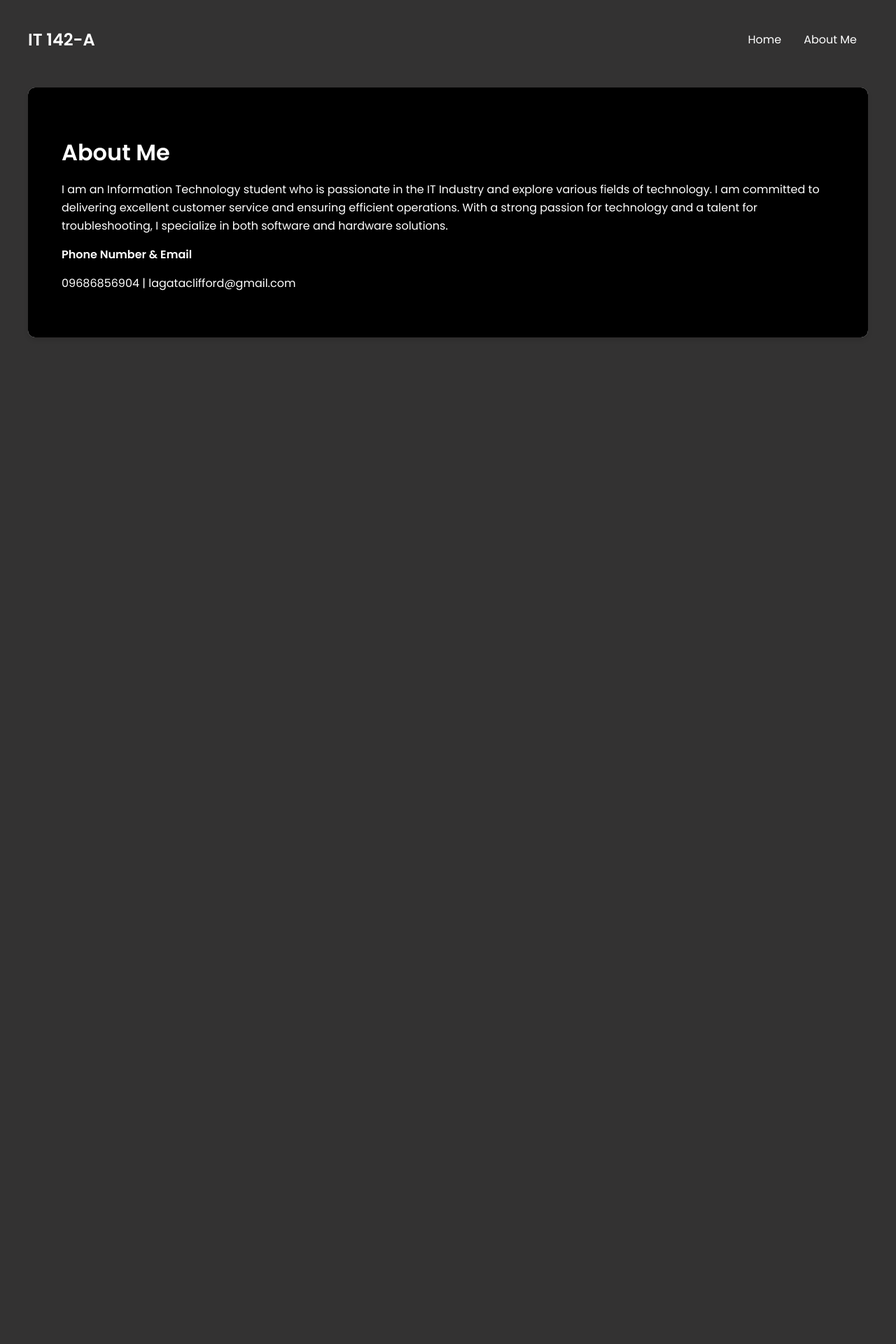
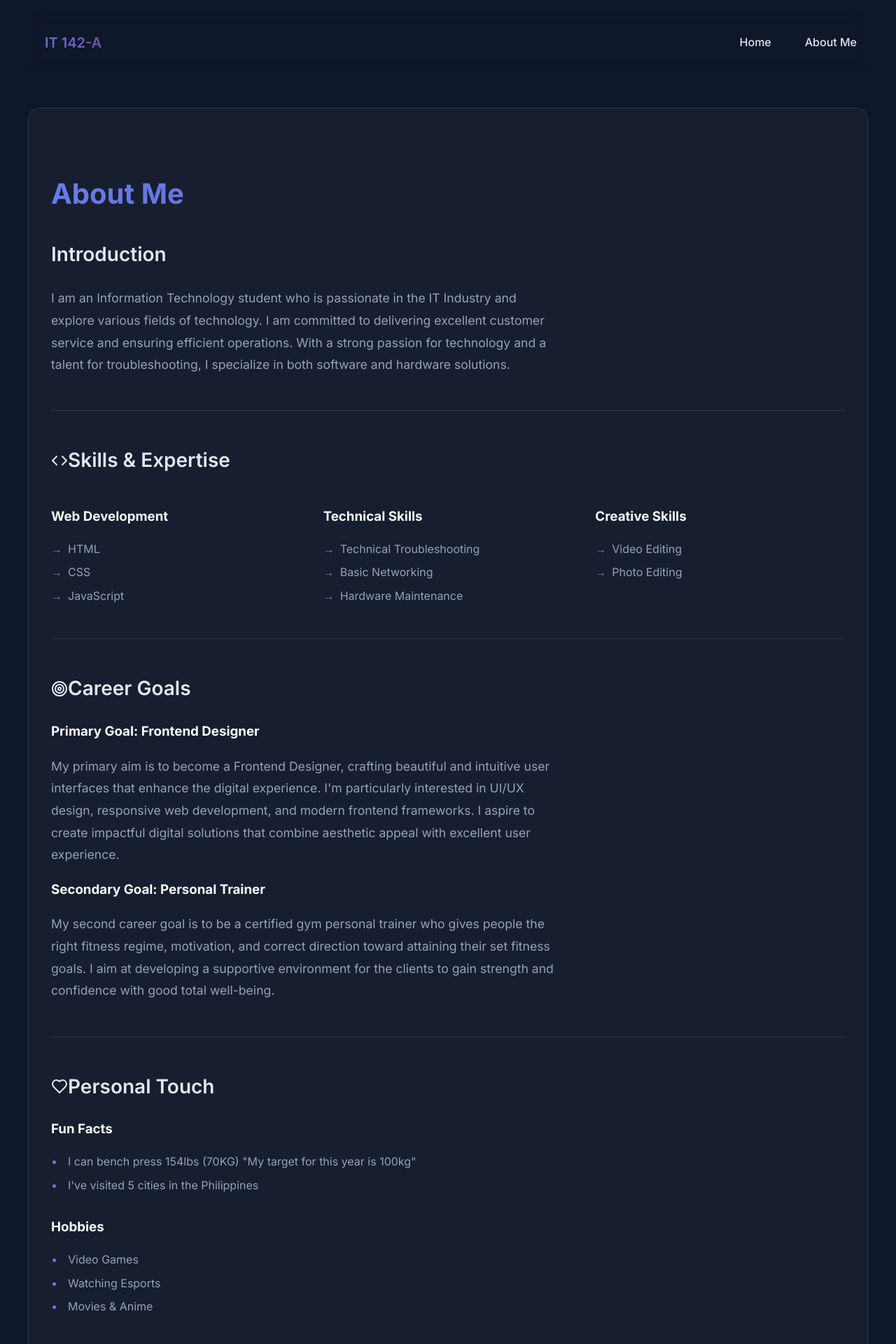
Before and after one commit to cliffrd1/Website-Portfolio, a React (Vite) app: page /about in a window 1280 px wide. Shown: the top 1920 px of the page at 70% size. Before the commit the page ends 800 px from the top, so only its background shows below. Built offline with nearby package versions, Linux system fonts and the light colour scheme.

Commit message:
Made the UI more Elegant and Added some more info in About Me Section

```diff
--- a/src/AboutMe.jsx
+++ b/src/AboutMe.jsx
@@ -1,18 +1,118 @@
+import { Mail, Phone, Code, Target, Heart, ExternalLink } from "lucide-react"
+
 function AboutMe() {
   return (
     <div className="about-me">
       <h1>About Me</h1>
-      <p>
-      I am an Information Technology student who is passionate
-      in the IT Industry and explore various fields of technology. I
-      am committed to delivering excellent customer service and
-      ensuring efficient operations. With a strong passion for
-      technology and a talent for troubleshooting, I specialize in
-      both software and hardware solutions.
-      </p>
 
-      <h2> Phone Number & Email</h2>
-      <p>09686856904 | lagataclifford@gmail.com</p>
+      <section className="about-section">
+        <h2>Introduction</h2>
+        <p>
+        I am an Information Technology student who is passionate in the IT Industry
+        and explore various fields of technology. I am committed to delivering excellent
+        customer service and ensuring efficient operations. With a strong passion for technology
+        and a talent for troubleshooting, I specialize in both software and hardware solutions.
+        </p>
+      </section>
+
+      <section className="about-section">
+        <h2>
+          <Code className="inline-block w-5 h-5 mr-2 mb-1" />
+          Skills & Expertise
+        </h2>
+        <div className="skills-grid">
+          <div className="skill-category">
+            <h3>Web Development</h3>
+            <ul>
+              <li>HTML</li>
+              <li>CSS</li>
+              <li>JavaScript</li>
+            </ul>
+          </div>
+          <div className="skill-category">
+            <h3>Technical Skills</h3>
+            <ul>
+              <li>Technical Troubleshooting</li>
+              <li>Basic Networking</li>
+              <li>Hardware Maintenance</li>
+            </ul>
+          </div>
+          <div className="skill-category">
+            <h3>Creative Skills</h3>
+            <ul>
+              <li>Video Editing</li>
+              <li>Photo Editing</li>
+            </ul>
+          </div>
+        </div>
+      </section>
+
+      <section className="about-section">
+        <h2>
+          <Target className="inline-block w-5 h-5 mr-2 mb-1" />
+          Career Goals
+        </h2>
+        <div className="career-paths">
+          <div className="career-path">
+            <h3>Primary Goal: Frontend Designer</h3>
+            <p>
+              My primary aim is to become a Frontend Designer, crafting beautiful and intuitive user interfaces that
+              enhance the digital experience. I'm particularly interested in UI/UX design, responsive web development,
+              and modern frontend frameworks. I aspire to create impactful digital solutions that combine aesthetic
+              appeal with excellent user experience.
+            </p>
+          </div>
+          <div className="career-path">
+            <h3>Secondary Goal: Personal Trainer</h3>
+            <p>
+            My second career goal is to be a certified gym personal trainer
+            who gives people the right fitness regime, motivation, and correct
+            direction toward attaining their set fitness goals. I aim at developing
+            a supportive environment for the clients to gain strength and confidence
+            with good total well-being.
+            </p>
+          </div>
+        </div>
+      </section>
+
+      <section className="about-section">
+        <h2>
+          <Heart className="inline-block w-5 h-5 mr-2 mb-1" />
+          Personal Touch
+        </h2>
+        <div className="personal-details">
+          <h3>Fun Facts</h3>
+          <ul>
+            <li>I can bench press 154lbs (70KG) "My target for this year is 100kg" </li>
+            <li>I've visited 5 cities in the Philippines</li>
+          </ul>
+
+          <h3>Hobbies</h3>
+          <ul>
+            <li>Video Games</li>
+            <li>Watching Esports</li>
+            <li>Movies & Anime</li>
+          </ul>
+        </div>
+      </section>
+
+      <section className="about-section cta-section">
+        <h2>
+          <ExternalLink className="inline-block w-5 h-5 mr-2 mb-1" />
+          Let's Connect
+        </h2>
+        <p>I'm always open to discussing new projects, creative ideas, or opportunities to be part of your visions.</p>
+        <div className="contact-info">
+          <div className="contact-item">
+            <Phone className="w-5 h-5" />
+            <span>09686856904</span>
+          </div>
+          <div className="contact-item">
+            <Mail className="w-5 h-5" />
+            <span>lagataclifford@gmail.com</span>
+          </div>
+        </div>
+      </section>
     </div>
   )
 }
--- a/src/Home.jsx
+++ b/src/Home.jsx
@@ -6,7 +6,10 @@ function Home() {
       <div className="hero">
         <div className="hero-content">
           <h1>Welcome to My Portfolio</h1>
-          <p>I love Information Technology</p>
+          <p>
+            Passionate about Information Technology and creating innovative solutions. Exploring the endless
+            possibilities in the world of tech.
+          </p>
         </div>
         <Card />
       </div>
--- a/src/NavBar.jsx
+++ b/src/NavBar.jsx
@@ -1,9 +1,13 @@
 import { Link } from "react-router-dom"
+import { Code2 } from "lucide-react"
 
 function NavBar() {
   return (
     <nav className="navbar">
-      <div className="navbar-brand">IT 142-A</div>
+      <div className="navbar-brand">
+        <Code2 className="inline-block w-5 h-5 mr-2 mb-1" />
+        IT 142-A
+      </div>
       <div className="navbar-links">
         <Link to="/" className="nav-link">
           Home
--- a/src/index.css
+++ b/src/index.css
@@ -1,55 +1,68 @@
-@import url("https://fonts.googleapis.com/css2?family=Poppins:wght@300;400;600&display=swap");
+@import url("https://fonts.googleapis.com/css2?family=Inter:wght@300;400;500;600;700&display=swap");
+
+:root {
+  --gradient-primary: linear-gradient(135deg, #667eea 0%, #764ba2 100%);
+  --gradient-secondary: linear-gradient(135deg, #6b46c1 0%, #b794f4 100%);
+}
 
 body,
 html {
   margin: 0;
   padding: 0;
-  font-family: "Poppins", sans-serif;
-  background-color: #333232;
-  color: #333;
+  font-family: "Inter", sans-serif;
+  background: #0f172a;
+  color: #f8fafc;
+  line-height: 1.6;
 }
 
 .app {
   max-width: 1200px;
   margin: 0 auto;
-  padding: 20px;
+  padding: 1rem;
 }
 
 .navbar {
   display: flex;
   justify-content: space-between;
   align-items: center;
-  padding: 1rem 0;
-  margin-bottom: 2rem;
+  padding: 1.5rem 0;
+  margin-bottom: 3rem;
+  backdrop-filter: blur(10px);
+  position: sticky;
+  top: 0;
+  z-index: 10;
 }
 
 .navbar-brand {
-  font-size: 1.5rem;
-  font-weight: bold;
-  color: #ffffff;
+  font-size: 1.25rem;
+  font-weight: 600;
+  background: var(--gradient-primary);
+  -webkit-background-clip: text;
+  background-clip: text;
+  color: transparent;
 }
 
 .navbar-links {
   display: flex;
+  gap: 1rem;
 }
 
 .nav-link {
-  color: #ffffff;
+  color: #e2e8f0;
   text-decoration: none;
   padding: 0.5rem 1rem;
-  border-radius: 5px;
-  transition: background-color 0.3s ease;
+  border-radius: 0.5rem;
+  transition: all 0.3s ease;
+  font-weight: 500;
 }
 
 .nav-link:hover {
-  background-color: #000000;
-  color: white;
+  background: rgba(255, 255, 255, 0.1);
+  transform: translateY(-1px);
 }
 
 .main-content {
-  background-color: white;
-  border-radius: 10px;
-  box-shadow: 0 4px 6px rgba(0, 0, 0, 0.1);
+  border-radius: 1rem;
   overflow: hidden;
 }
 
@@ -57,9 +70,11 @@ html {
   display: flex;
   justify-content: space-between;
   align-items: center;
-  padding: 3rem;
-  background-color: #000000;
-  color: white;
+  padding: 4rem 2rem;
+  background: rgba(255, 255, 255, 0.03);
+  border: 1px solid rgba(255, 255, 255, 0.1);
+  border-radius: 1rem;
+  gap: 2rem;
 }
 
 .hero-content {
@@ -67,87 +82,228 @@ html {
 }
 
 .hero h1 {
-  font-size: 2.5rem;
+  font-size: 3rem;
+  font-weight: 700;
   margin-bottom: 1rem;
-  color: white;
+  background: var(--gradient-primary);
+  -webkit-background-clip: text;
+  background-clip: text;
+  color: transparent;
+  line-height: 1.2;
 }
 
 .hero p {
-  font-size: 1.2rem;
-  margin-bottom: 1.5rem;
+  font-size: 1.25rem;
+  color: #94a3b8;
+  margin-bottom: 2rem;
 }
 
 .card {
-  background-color: #333232;
-  border-radius: 10px;
-  box-shadow: 0 4px 6px rgba(0, 0, 0, 0.1);
+  background: rgba(255, 255, 255, 0.03);
+  border: 1px solid rgba(255, 255, 255, 0.1);
+  border-radius: 1rem;
   padding: 2rem;
   text-align: center;
   max-width: 300px;
+  transition: transform 0.3s ease;
+}
+
+.card:hover {
+  transform: translateY(-5px);
 }
 
 .card-image {
-  width: 150px;
-  height: 150px;
-  border-radius: 50%;
+  width: 180px;
+  height: 180px;
+  border-radius: 1rem;
   object-fit: cover;
-  margin-bottom: 1rem;
+  margin-bottom: 1.5rem;
+  border: 3px solid rgba(255, 255, 255, 0.1);
 }
 
 .card-title {
   font-size: 1.5rem;
+  font-weight: 600;
   margin-bottom: 0.5rem;
-  color: #ffffff;
+  background: var(--gradient-secondary);
+  -webkit-background-clip: text;
+  background-clip: text;
+  color: transparent;
 }
 
 .card-text {
-  color: #ffffff;
-  margin-bottom: 1rem;
+  color: #94a3b8;
+  margin-bottom: 1.5rem;
+  font-size: 1.1rem;
 }
 
 .card-info {
   display: flex;
   flex-wrap: wrap;
   justify-content: center;
-  gap: 0.5rem;
+  gap: 0.75rem;
 }
 
 .info {
-  background-color: #e0e0e0;
-  color: #333;
-  padding: 0.25rem 0.5rem;
-  border-radius: 20px;
-  font-size: 0.9rem;
+  background: rgba(255, 255, 255, 0.05);
+  color: #e2e8f0;
+  padding: 0.5rem 1rem;
+  border-radius: 2rem;
+  font-size: 0.875rem;
+  border: 1px solid rgba(255, 255, 255, 0.1);
+  transition: all 0.3s ease;
+}
+
+.info:hover {
+  background: rgba(255, 255, 255, 0.1);
+  transform: translateY(-2px);
 }
 
 .about-me {
-  padding: 3rem;
-  background-color: #000000;
+  padding: 4rem 2rem;
+  background: rgba(255, 255, 255, 0.03);
+  border: 1px solid rgba(255, 255, 255, 0.1);
+  border-radius: 1rem;
 }
 
 .about-me h1 {
-  color: #ffffff;
-  margin-bottom: 1rem;
+  font-size: 2.5rem;
+  font-weight: 700;
+  margin-bottom: 2rem;
+  background: var(--gradient-primary);
+  -webkit-background-clip: text;
+  background-clip: text;
+  color: transparent;
 }
 
 .about-me h2 {
-  font-size:16px;
-  color: #ffffff;
-  margin-bottom: 1rem;
+  font-size: 1.5rem;
+  font-weight: 600;
+  margin: 2rem 0 1rem;
+  color: #e2e8f0;
 }
 
 .about-me p {
-  color: #ffffff;
-  line-height: 1.6;
+  color: #94a3b8;
+  line-height: 1.8;
+  font-size: 1.1rem;
+  max-width: 65ch;
+}
+
+.about-section {
+  margin-bottom: 3rem;
+  padding-bottom: 2rem;
+  border-bottom: 1px solid rgba(255, 255, 255, 0.1);
+}
+
+.about-section:last-child {
+  border-bottom: none;
+}
+
+.about-section h2 {
+  font-size: 1.75rem;
+  font-weight: 600;
+  margin-bottom: 1.5rem;
+  color: #e2e8f0;
+  display: flex;
+  align-items: center;
+}
+
+.skills-grid {
+  display: grid;
+  grid-template-columns: repeat(auto-fit, minmax(200px, 1fr));
+  gap: 2rem;
+  margin-top: 1rem;
+}
+
+.skill-category ul {
+  list-style: none;
+  padding: 0;
+}
+
+.skill-category li {
+  margin-bottom: 0.5rem;
+  color: #94a3b8;
+  padding-left: 1.5rem;
+  position: relative;
+}
+
+.skill-category li::before {
+  content: "→";
+  position: absolute;
+  left: 0;
+  color: #667eea;
+}
+
+.personal-details ul {
+  list-style: none;
+  padding: 0;
+  margin-bottom: 2rem;
+}
+
+.personal-details li {
+  margin-bottom: 0.5rem;
+  color: #94a3b8;
+  padding-left: 1.5rem;
+  position: relative;
+}
+
+.personal-details li::before {
+  content: "•";
+  position: absolute;
+  left: 0;
+  color: #667eea;
+}
+
+.cta-section {
+  background: rgba(255, 255, 255, 0.03);
+  padding: 2rem;
+  border-radius: 1rem;
+  margin-top: 3rem;
+}
+
+.contact-info {
+  display: flex;
+  flex-direction: column;
+  gap: 1rem;
+  margin-top: 1.5rem;
+}
+
+.contact-item {
+  display: flex;
+  align-items: center;
+  gap: 0.75rem;
+  color: #e2e8f0;
 }
 
 @media (max-width: 768px) {
   .hero {
     flex-direction: column;
     text-align: center;
+    padding: 3rem 1.5rem;
+  }
+
+  .hero h1 {
+    font-size: 2.5rem;
   }
 
   .card {
-    margin-top: 2rem;
+    margin: 0 auto;
+  }
+
+  .about-me {
+    padding: 3rem 1.5rem;
+  }
+
+  .about-me h1 {
+    font-size: 2rem;
+  }
+
+  .skills-grid {
+    grid-template-columns: 1fr;
+  }
+
+  .about-section h2 {
+    font-size: 1.5rem;
   }
 }
```
Also changed, not shown: src/Card.jsx (+10 -2 lines).
